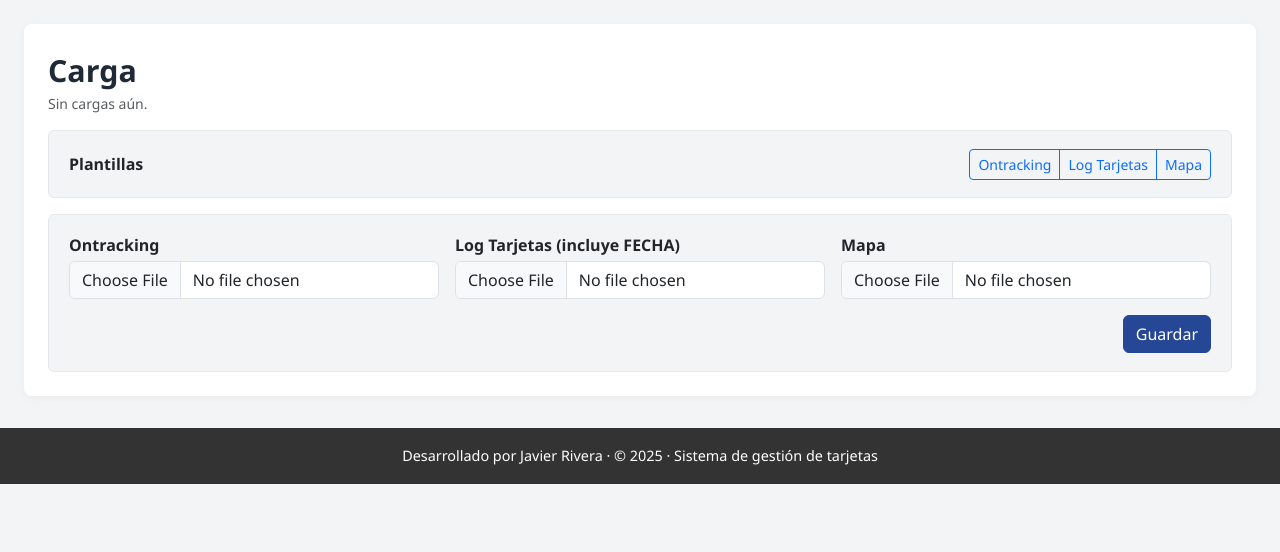
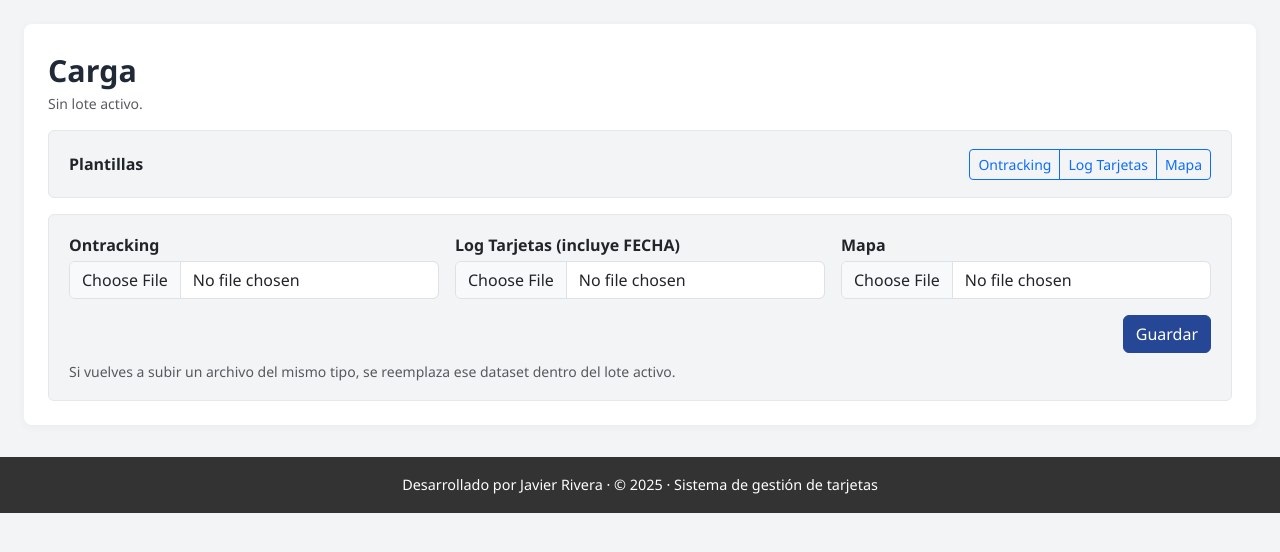
Before and after one commit to Javier-9690/comparativa_censo, a Flask app: page /importar in a window 1280 px wide. Shown: the part 121-673 px from the top of the page. Run offline with Flask 3, Linux system fonts and the light colour scheme; data that the repository does not hold is empty; parts of the project's set-up code (start-up, migrations or seed data) failed here and were passed over.

Commit message:
Update importar.html

```diff
--- a/templates/importar.html
+++ b/templates/importar.html
@@ -8,7 +8,7 @@
     <div>
       <div class="page-title mb-0">Carga</div>
       <div class="text-muted small">
-        {% if last_dt %}Última carga: {{ last_dt }}{% else %}Sin cargas aún.{% endif %}
+        {% if last_dt %}Lote activo: {{ last_dt }}{% else %}Sin lote activo.{% endif %}
       </div>
     </div>
   </div>
@@ -45,6 +45,10 @@
         <button class="btn btn-primary-custom" type="submit">Guardar</button>
       </div>
     </form>
+
+    <div class="text-muted small mt-2">
+      Si vuelves a subir un archivo del mismo tipo, se reemplaza ese dataset dentro del lote activo.
+    </div>
   </div>
 
 </div>
```
